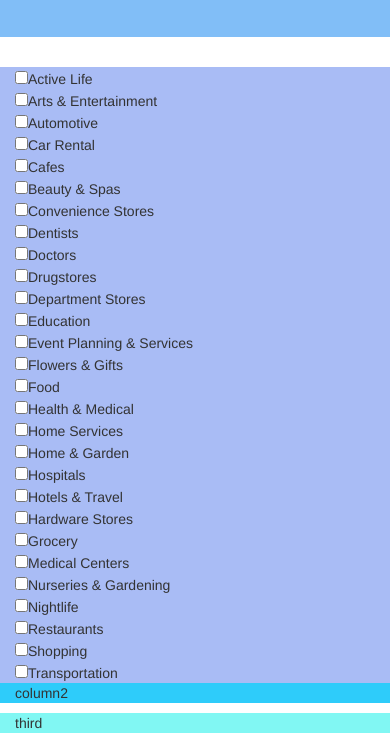
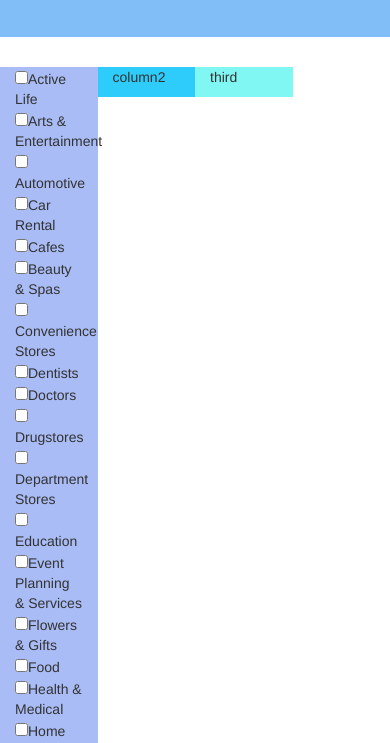
Before and after one commit to JeremyCraigMartinez/cpts451, a website: page public/views/index.html at #!/home in a window 390 px wide. Shown: the part 93-836 px from the top of the page. Drawn offline with nearby package versions, Linux system fonts and the light colour scheme; some packages are replaced by stand-ins of ours; files that its build step writes are made by us from their sources.

Commit message:
grid template fix

```diff
--- a/public/views/home.html
+++ b/public/views/home.html
@@ -1,15 +1,15 @@
-<div class="col-md-2" style="background-color: #A9BCF5;"><!--#A9BCF5-->
+<div class="col-md-2 col-sm-2 col-xs-3 col-lg-2" style="background-color: #A9BCF5;"><!--#A9BCF5-->
 	<div ng-repeat="category in main_business_categories">
 		<input type="checkbox" ng-click="func()"/>{{category}}
 	</div>
 </div>
-<div class="col-md-2" style="background-color: #2ECCFA;"><!--#2ECCFA-->
+<div class="col-md-2 col-sm-2 col-xs-3 col-lg-2" style="background-color: #2ECCFA;"><!--#2ECCFA-->
 	<p>column2</p>
 </div>
-<div class="col-md-2" style="background-color: #81F7F3;"><!--#81F7F3-->
+<div class="col-md-2 col-sm-2 col-xs-3 col-lg-2" style="background-color: #81F7F3;"><!--#81F7F3-->
 	<p>third</p>
 </div>
-<div class="col-md-6">
+<div class="col-md-6 col-sm-6 col-xs-9 col-lg-6">
 	<div ng-repeat="entry in entries">
 		{{entry}}
 	</div>
```
